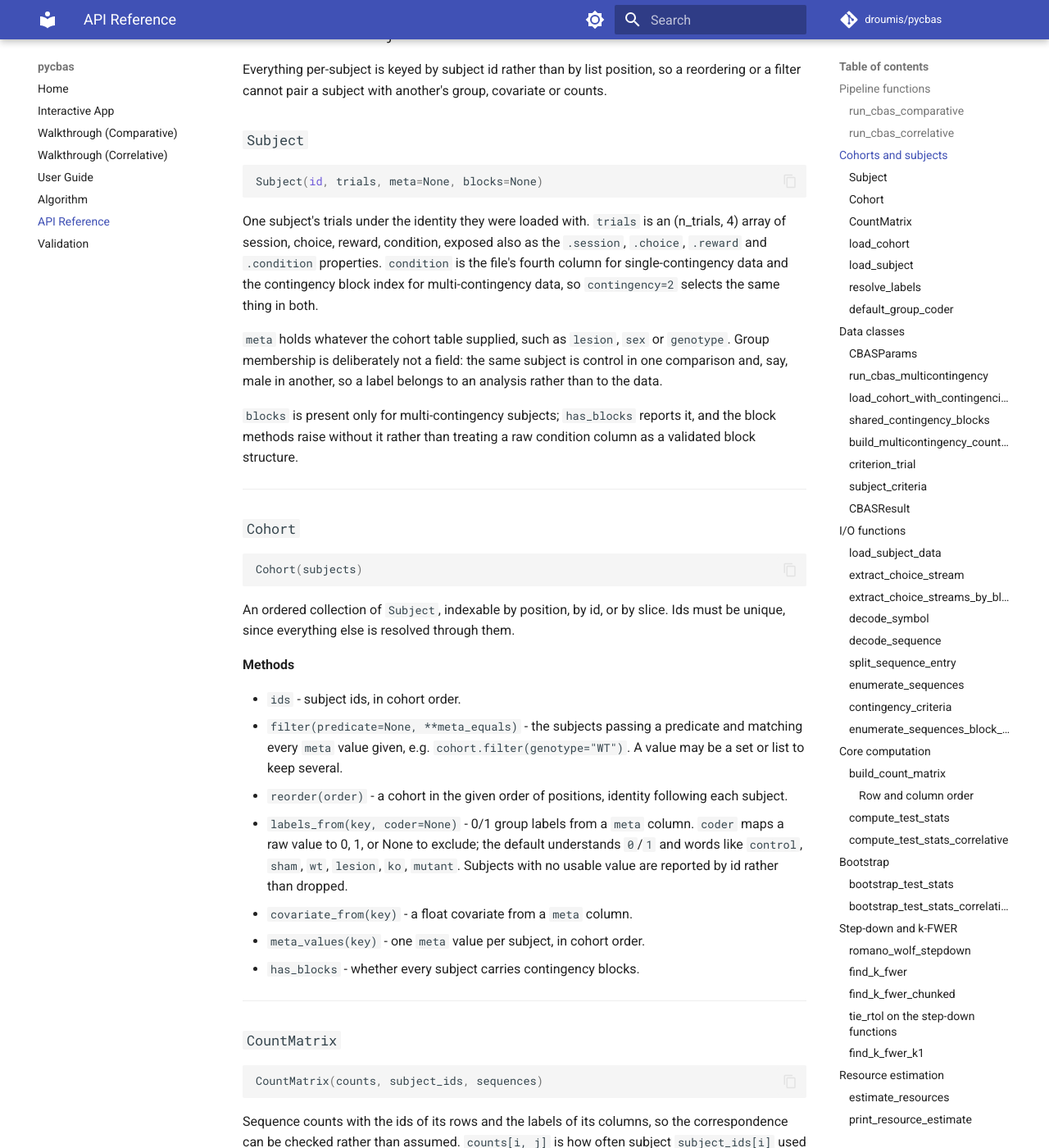
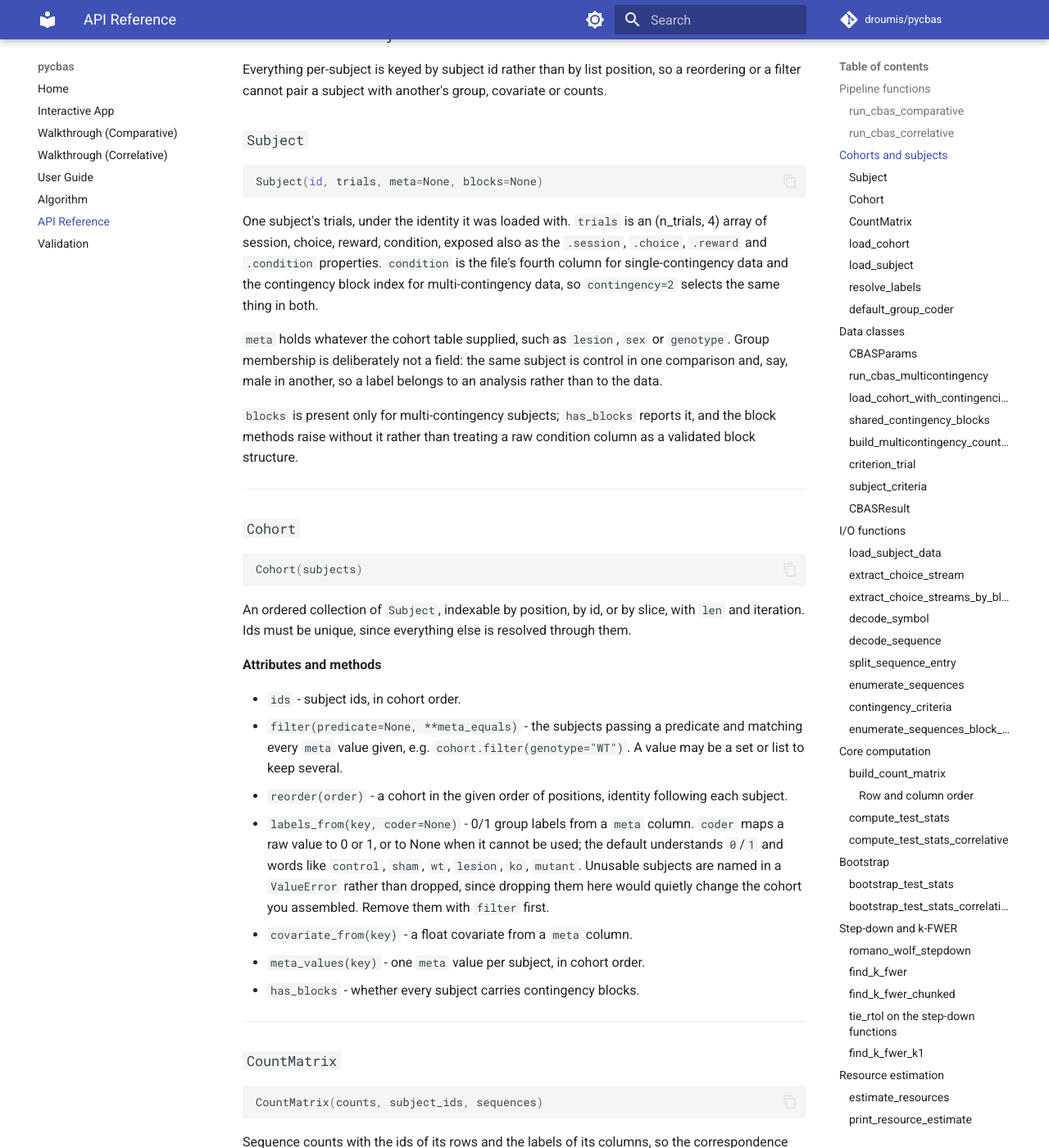
Before and after one commit to droumis/pycbas, an MkDocs documentation site: the page built from docs/api.md, in a window 1280 px wide and 1400 px high, scrolled down 1521 px. Shown: the whole window at 82% size. Built offline with MkDocs 1.6.1 and Material for MkDocs 9.7.7, drawn with Linux system fonts in a browser that asks for light colours; comment, search, counter and statistics services are not loaded; some of the changed text lies outside the part shown.

Commit message:
Name the artefact rather than the collaborator, as 0.2.0 already claimed
The release note said prose refers to artefacts rather than to people, but the
0.1.0 rename stopped at the filename: compare_with_david survived as a function,
along with david_sig, only_david, parse_david_file and a printed David_p column,
and two committed reports still labelled a column David. The generator had already
been fixed, so those reports were stale rather than current.

The full-name attributions in docs/algorithm.md and docs/validation.md stay. Credit
for the reference implementation belongs in the prose that describes it; what the
convention rules out is the informal first name standing in for the artefact.

Also corrects two documentation errors of my own: labels_from was described as
excluding subjects the coder cannot place, when it names them in a ValueError, and
default_group_coder explained itself in terms of one cohort's surgical outcomes
rather than the property the code depends on.

````diff
--- a/docs/api.md
+++ b/docs/api.md
@@ -68,7 +68,7 @@ reordering or a filter cannot pair a subject with another's group, covariate or
 Subject(id, trials, meta=None, blocks=None)
 ```
 
-One subject's trials under the identity they were loaded with. `trials` is an
+One subject's trials, under the identity it was loaded with. `trials` is an
 (n_trials, 4) array of session, choice, reward, condition, exposed also as the
 `.session`, `.choice`, `.reward` and `.condition` properties. `condition` is the file's
 fourth column for single-contingency data and the contingency block index for
@@ -91,10 +91,10 @@ validated block structure.
 Cohort(subjects)
 ```
 
-An ordered collection of `Subject`, indexable by position, by id, or by slice. Ids must
-be unique, since everything else is resolved through them.
+An ordered collection of `Subject`, indexable by position, by id, or by slice, with
+`len` and iteration. Ids must be unique, since everything else is resolved through them.
 
-**Methods**
+**Attributes and methods**
 
 - `ids` - subject ids, in cohort order.
 - `filter(predicate=None, **meta_equals)` - the subjects passing a predicate and
@@ -103,9 +103,10 @@ be unique, since everything else is resolved through them.
 - `reorder(order)` - a cohort in the given order of positions, identity following each
   subject.
 - `labels_from(key, coder=None)` - 0/1 group labels from a `meta` column. `coder` maps a
-  raw value to 0, 1, or None to exclude; the default understands `0`/`1` and words like
-  `control`, `sham`, `wt`, `lesion`, `ko`, `mutant`. Subjects with no usable value are
-  reported by id rather than dropped.
+  raw value to 0 or 1, or to None when it cannot be used; the default understands `0`/`1`
+  and words like `control`, `sham`, `wt`, `lesion`, `ko`, `mutant`. Unusable subjects are
+  named in a `ValueError` rather than dropped, since dropping them here would quietly
+  change the cohort you assembled. Remove them with `filter` first.
 - `covariate_from(key)` - a float covariate from a `meta` column.
 - `meta_values(key)` - one `meta` value per subject, in cohort order.
 - `has_blocks` - whether every subject carries contingency blocks.
@@ -122,7 +123,7 @@ Sequence counts with the ids of its rows and the labels of its columns, so the
 correspondence can be checked rather than assumed. `counts[i, j]` is how often subject
 `subject_ids[i]` used sequence `sequences[j]`.
 
-**Methods**
+**Attributes and methods**
 
 - `shape` - `counts.shape`.
 - `row(subject_id)` - one subject's counts, by id.
@@ -177,8 +178,8 @@ default_group_coder(value)
 ```
 
 0, 1, or None for a raw group value from a cohort table. None means "not usable", which
-is distinct from either group: a blank lesion field means the subject had surgery but no
-lesion was evident, so it is neither control nor lesion and is not guessed at.
+is distinct from either group: a blank or unrecognised value is not evidence of
+membership, so it is not guessed at.
 
 ---
 
````
Also changed, not shown: docs/guide.md (+2 -2 lines), results/flies/validation_report.md (+1 -1 lines), results/validation_summary.md (+4 -4 lines), 4 other files.
